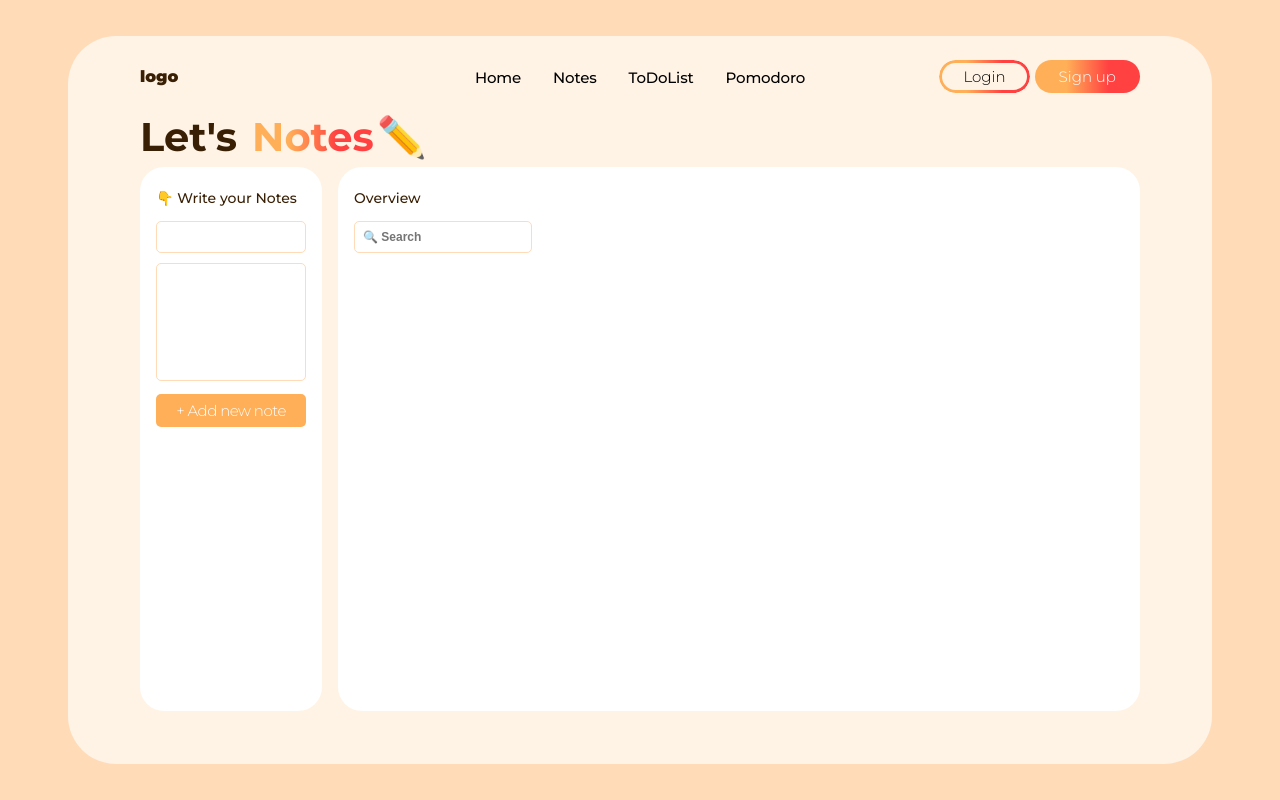
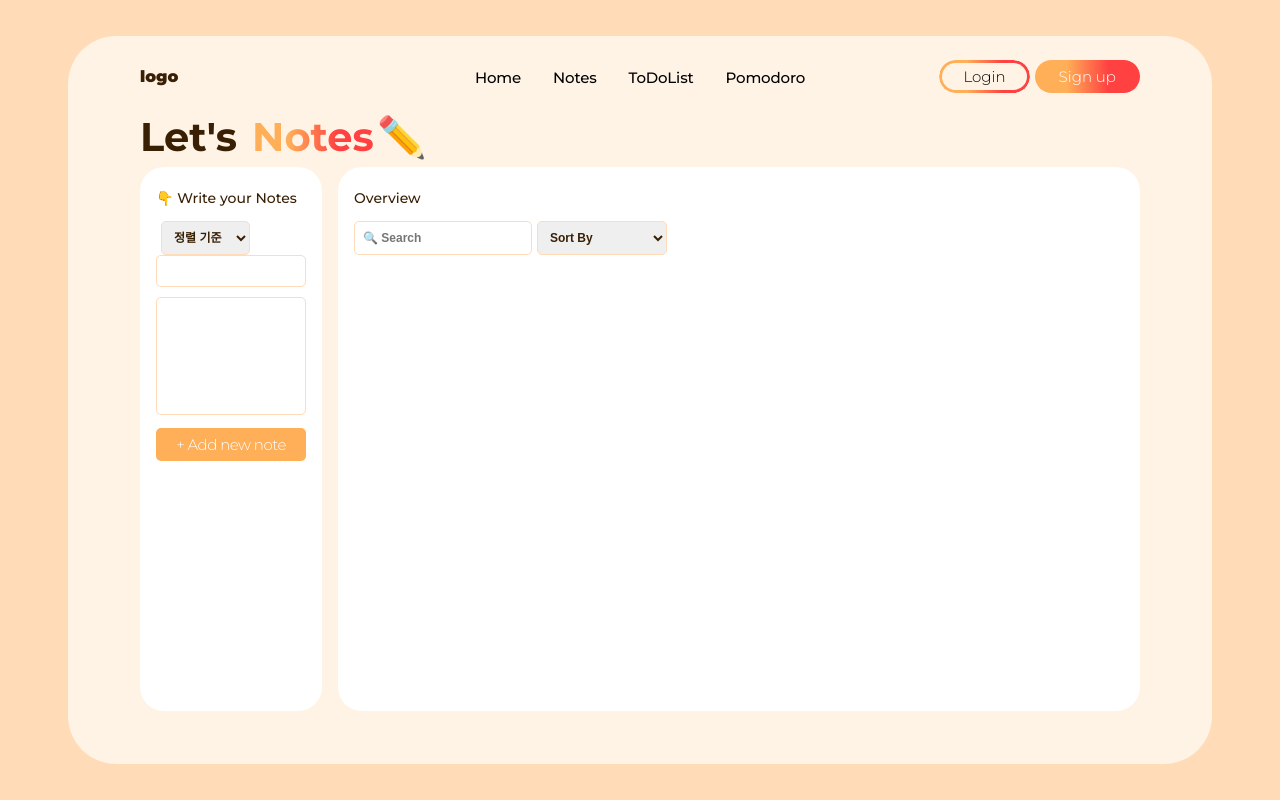
Before and after one commit to sooozi/study-app_ver.01, a React (Create React App) app: page /Note in a window 1280 px wide. Built offline with nearby package versions, Linux system fonts and the light colour scheme.

Commit message:
231217_스터디앱_노트앱_sorting 진행 중

```diff
--- a/src/components/NotesAdd.js
+++ b/src/components/NotesAdd.js
@@ -16,6 +16,21 @@ const NoteInnerTit = styled.span `
     font-weight: 500;
     font-size: 14px;
     margin-bottom: 1rem;
+`;
+
+const SelectBox = styled.select `
+    margin-left: 5px;
+    padding: 0.5rem;
+    border-radius: 5px;
+    border: 1px solid #ffdbb8;
+    font-size: 12px;
+    font-weight: bold;
+    outline: 0;
+    color: rgb(57, 32, 5);
+    &:focus, &:focus-visible  {
+        border: 1px solid rgba(255, 243, 229, 1);
+        background-color: rgba(255, 243, 229, 1);
+    }
 `;
 
 const NewNoteTit= styled.input `
@@ -78,6 +93,7 @@ const Form = styled.form `
 function NotesAdd() {
     const [inputValue, setInputValue] = useState('');
     const [textareaValue, setTextareaValue] = useState('');
+    const [selectedOption, setSelectedOption] = useState('');
     const [memos, setMemos] = useState([]);
 
     useEffect(() => {
@@ -94,6 +110,10 @@ function NotesAdd() {
         setTextareaValue(event.target.value);
     };
 
+    const handleSelectChange = (event) => {
+        setSelectedOption(event.target.value);
+    };
+
     const handleAddNote = () => {
         // 로컬스토리지에서 메모 가져오기
         let memos = JSON.parse(localStorage.getItem('memos')) || [];
@@ -103,8 +123,11 @@ function NotesAdd() {
             id: Date.now(), // 이 부분을 고유한 ID로 변경하거나 적절한 방법으로 설정하세요.
             title: inputValue,
             content: textareaValue,
-            date: new Date().toLocaleDateString(),
+            date: new Date().toLocaleString(),
         };
+
+        // 새로운 메모 객체에 선택된 옵션 추가
+        newMemo.category = selectedOption;
 
         // 새로운 메모를 memos 배열에 추가
         memos.push(newMemo);
@@ -124,6 +147,12 @@ function NotesAdd() {
         <NoteAddInner>
             <NoteInnerTit>👇 Write your Notes</NoteInnerTit>
             <Form>
+                <SelectBox value={selectedOption} onChange={handleSelectChange}>
+                    <option value="">정렬 기준</option>
+                    <option value="Project">Project</option>
+                    <option value="Personal">Personal</option>
+                    <option value="Etc">Etc</option>
+                </SelectBox>
                 <NewNoteTit
                     type="text"
                     value={inputValue}
--- a/src/components/NotesCont.js
+++ b/src/components/NotesCont.js
@@ -82,6 +82,18 @@ const NoteContDesc= styled.textarea `
     overflow: auto;
 `;
 
+const NoteContCategory = styled.span `
+    display: inline-block;
+    font-size: 10px;
+    color: rgb(255, 175, 88);
+    font-weight: bolder;
+    margin-bottom: 10px;
+    border-radius: 20px;
+    padding: 5px 10px;
+    border: 1px solid rgb(255, 175, 88);
+    line-height: 11px;
+`;
+
 const NoteContDate= styled.span `
     display: block;
     font-size: 12px;
@@ -143,10 +155,17 @@ function NotesCont() {
   const newNoteTitRef = useRef(null);
   const newNoteDescRef = useRef(null);
   const [searchValue, setSearchValue] = useState('');
+  const [sortOption, setSortOption] = useState('');
 
   useEffect(() => {
     // 로컬 스토리지에서 메모 데이터를 가져옵니다.
     let storedMemos = JSON.parse(localStorage.getItem('memos')) || [];
+
+    // 만약 updatedAt이 없다면 date 값으로 초기화합니다.
+    storedMemos = storedMemos.map(memo => ({
+      ...memo,
+      updatedAt: memo.updatedAt || memo.date
+    }));
 
     // 가져온 메모 데이터로 상태를 업데이트합니다.
     setMemos(storedMemos);
@@ -186,8 +205,19 @@ function NotesCont() {
       const id = selectedMemo.id;
       const updatedTitle = newNoteTitRef.current.value;
       const updatedContent = newNoteDescRef.current.value;
+      const updatedDate = new Date().toLocaleString(); // 현재 날짜 및 시간으로 업데이트
+      const updatedCategory = selectedMemo.category;
       const updatedMemos = memos.map((memo) =>
-        memo.id === id ? { ...memo, title: updatedTitle, content: updatedContent } : memo
+        memo.id === id
+          ? {
+            ...memo,
+            title: updatedTitle,
+            content: updatedContent,
+            date: updatedDate,
+            updatedAt: updatedDate,
+            category: updatedCategory,
+          }
+        : memo
       );
 
       localStorage.setItem('memos', JSON.stringify(updatedMemos));
@@ -205,6 +235,26 @@ function NotesCont() {
     setSearchValue(value);
   };
 
+  const handleSortChange = (option) => {
+    setSortOption(option);
+    // 정렬 옵션에 따라 메모를 정렬하는 로직 추가
+    let sortedMemos;
+
+    // 최근 생성순으로 정렬
+    if (option === 'createdAt') {
+      sortedMemos = [...memos].sort((a, b) => new Date(b.date) - new Date(a.date));
+    }
+    // 최근 수정순으로 정렬
+    else if (option === 'updatedAt') {
+      sortedMemos = [...memos].sort((a, b) => new Date(b.updatedAt) - new Date(a.updatedAt));
+    }
+    // 정렬 옵션이 없을 경우 기본 상태 그대로 사용
+    else {
+      sortedMemos = memos;
+    }
+    setMemos(sortedMemos);
+  };
+
   // 검색어에 따라 메모를 필터링합니다.
   const filteredMemos = memos.filter((memo) => {
     const titleIncludes = memo.title.toLowerCase().includes(searchValue.toLowerCase());
@@ -215,7 +265,7 @@ function NotesCont() {
   return (
     <>
       <NoteInnerTit>Overview</NoteInnerTit>
-      <NotesFilter onSearchChange={handleSearchChange} />
+      <NotesFilter onSearchChange={handleSearchChange} onSortChange={handleSortChange}  />
       <NoteListWrap>
         {/* filteredMemos가 정의되어 있을 때에만 map 함수를 호출하도록 수정 */}
         {filteredMemos && filteredMemos.map((memo) => (
@@ -223,6 +273,7 @@ function NotesCont() {
             {/* Edit 모드인 경우에만 수정 가능한 입력 필드로 변경 */}
             {selectedMemo && selectedMemo.id === memo.id ? (
               <>
+                <NoteContCategory>{memo.category}</NoteContCategory>
                 <NoteContDate>{memo.date}</NoteContDate>
                 <NewNoteTit
                   type="text"
@@ -236,6 +287,7 @@ function NotesCont() {
               </>
             ) : (
               <>
+                <NoteContCategory>{memo.category}</NoteContCategory>
                 <NoteContDate>{memo.date}</NoteContDate>
                 <NoteContTitle
                   type="text"
--- a/src/components/NotesFilter.js
+++ b/src/components/NotesFilter.js
@@ -3,6 +3,10 @@ import styled from "styled-components";
 
 const NoteFilterInner= styled.div `
     margin: 10px 0;
+`;
+
+const Form = styled.form `
+    display: flex;
 `;
 
 const SearchBar= styled.input `
@@ -22,17 +26,36 @@ const SearchBar= styled.input `
     }
 `;
 
-const Form = styled.form `
-    display: flex;
+const SelectBox = styled.select `
+    margin-left: 5px;
+    padding: 0.5rem;
+    border-radius: 5px;
+    border: 1px solid #ffdbb8;
+    font-size: 12px;
+    font-weight: bold;
+    outline: 0;
+    color: rgb(57, 32, 5);
+    &:focus, &:focus-visible  {
+        border: 1px solid rgba(255, 243, 229, 1);
+        background-color: rgba(255, 243, 229, 1);
+    }
 `;
 
-function NotesFilter({ onSearchChange }) {
+function NotesFilter({ onSearchChange, onSortChange }) {
     const [searchValue, setSearchValue] = useState('');
+    const [sortOption, setSortOption] = useState('');
 
     const handleSearchChange = (event) => {
         setSearchValue(event.target.value);
         // 부모 컴포넌트에서 전달한 콜백 함수 호출
         onSearchChange(event.target.value);
+    };
+
+    const handleSortChange = (event) => {
+        const selectedSortOption = event.target.value;
+        setSortOption(selectedSortOption);
+        // 부모 컴포넌트에서 전달한 콜백 함수 호출
+        onSortChange(selectedSortOption);
     };
 
     return (
@@ -44,6 +67,11 @@ function NotesFilter({ onSearchChange }) {
                     placeholder='🔍 Search'
                     onChange={handleSearchChange}
                 />
+                <SelectBox value={sortOption} onChange={handleSortChange}>
+                    <option value="">Sort By</option>
+                    <option value="createdAt">Recent Created</option>
+                    <option value="updatedAt">Recent Updated</option>
+                </SelectBox>
             </Form>
         </NoteFilterInner>
     );
```
